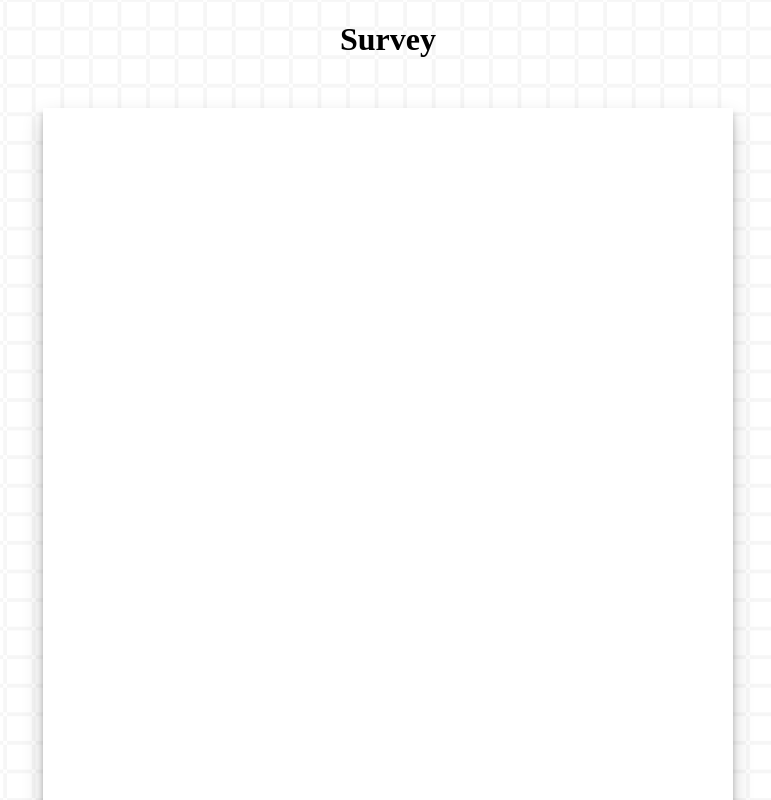
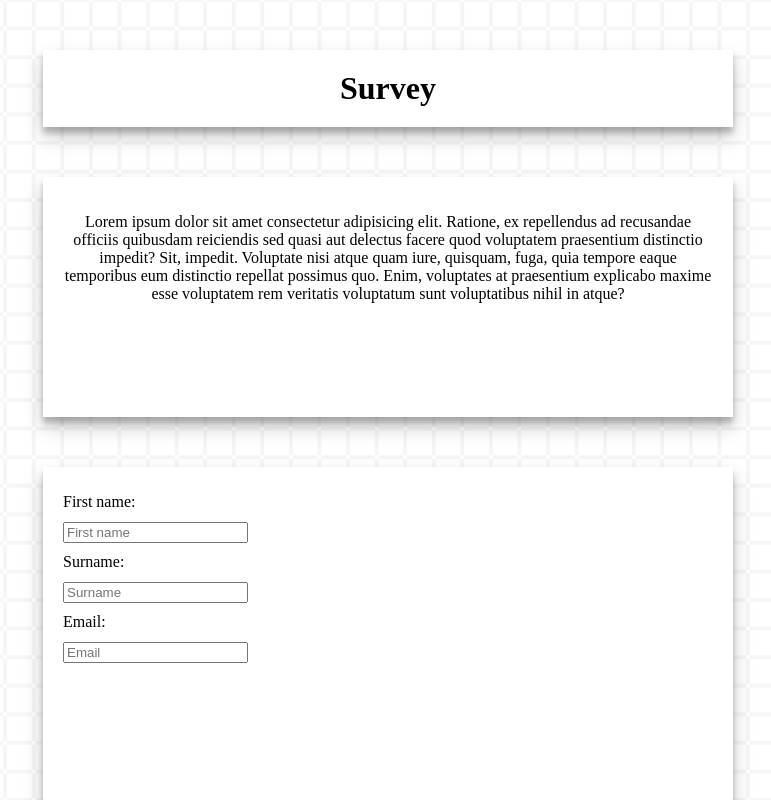
Before and after one commit to Ollie2304/FCC-Survey-Form-Project, a plain HTML site: page index.html in a window 1280 px wide. Shown: the top 800 px of the page, without its empty margins (252-1023 px from the left). Drawn offline with Linux system fonts and the light colour scheme.

Commit message:
add form name and email elements + lorem description

```diff
--- a/index.html
+++ b/index.html
@@ -7,7 +7,20 @@
 
     <body>
         <h1 id="title">Survey</h1>
+        <div id="description">
+            <p>Lorem ipsum dolor sit amet consectetur adipisicing elit. Ratione, ex repellendus ad recusandae officiis quibusdam reiciendis sed quasi aut delectus facere quod voluptatem praesentium distinctio impedit? Sit, impedit. Voluptate nisi atque quam iure, quisquam, fuga, quia tempore eaque temporibus eum distinctio repellat possimus quo. Enim, voluptates at praesentium explicabo maxime esse voluptatem rem veritatis voluptatum sunt voluptatibus nihil in atque?</p>
+        </div>
         <div id="form-container">
+            <form id="survey-form">
+                <label for="name" id="name-label">First name: </label><br>
+                <input type="text" id="name" required placeholder="First name">
+                <br>
+                <label for="surname" id="surname-label">Surname: </label><br>
+                <input type="text" id="surname" required placeholder="Surname">
+                <br>
+                <label for="email" id="email-label">Email: </label><br>
+                <input type="text" id="email" required placeholder="Email">
+            </form>
         </div>
     </body>
 
--- a/style.css
+++ b/style.css
@@ -1,4 +1,23 @@
 #title {
+    text-align: center;
+    background-color: white;
+    width: 650px;
+    margin: 50px auto;
+    padding: 20px;
+    box-shadow: 0 10px 20px rgba(0,0,0,0.19), 0 6px 6px rgba(0,0,0,0.23);
+}
+
+#description {
+    display: flex;
+    justify-self: center;
+    border-style: none;
+    border-width: 4px;
+    background-color: white;
+    width: 650px;
+    height: 200px;
+    padding: 20px;
+    margin: 50px auto;
+    box-shadow: 0 10px 20px rgba(0,0,0,0.19), 0 6px 6px rgba(0,0,0,0.23);
     text-align: center;
 }
 
@@ -15,6 +34,10 @@
     box-shadow: 0 10px 20px rgba(0,0,0,0.19), 0 6px 6px rgba(0,0,0,0.23);
 }
 
+#survey-form {
+    line-height: 30px;
+}
+
 
 body {
 background-image: url(background.png);
```
